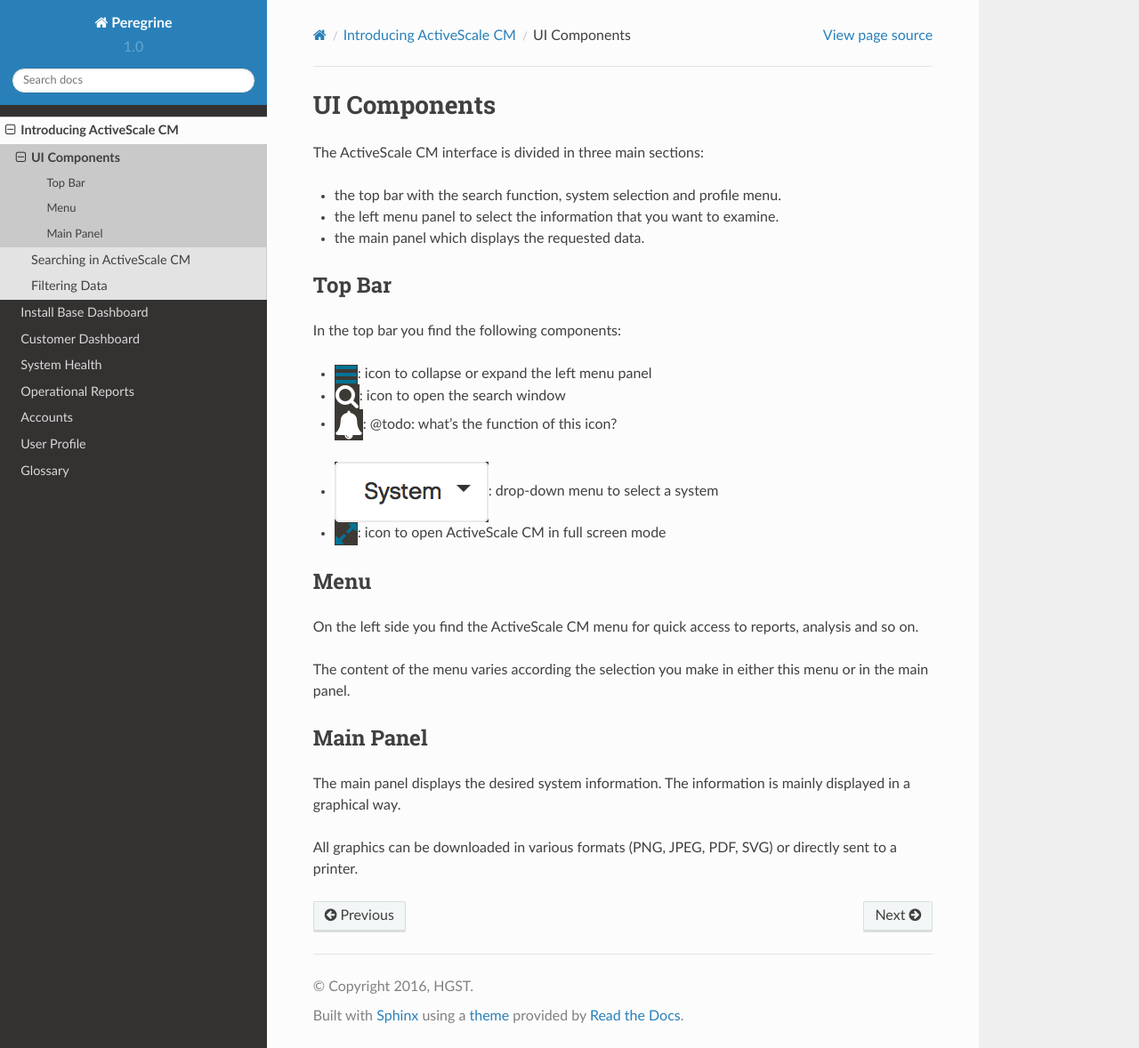
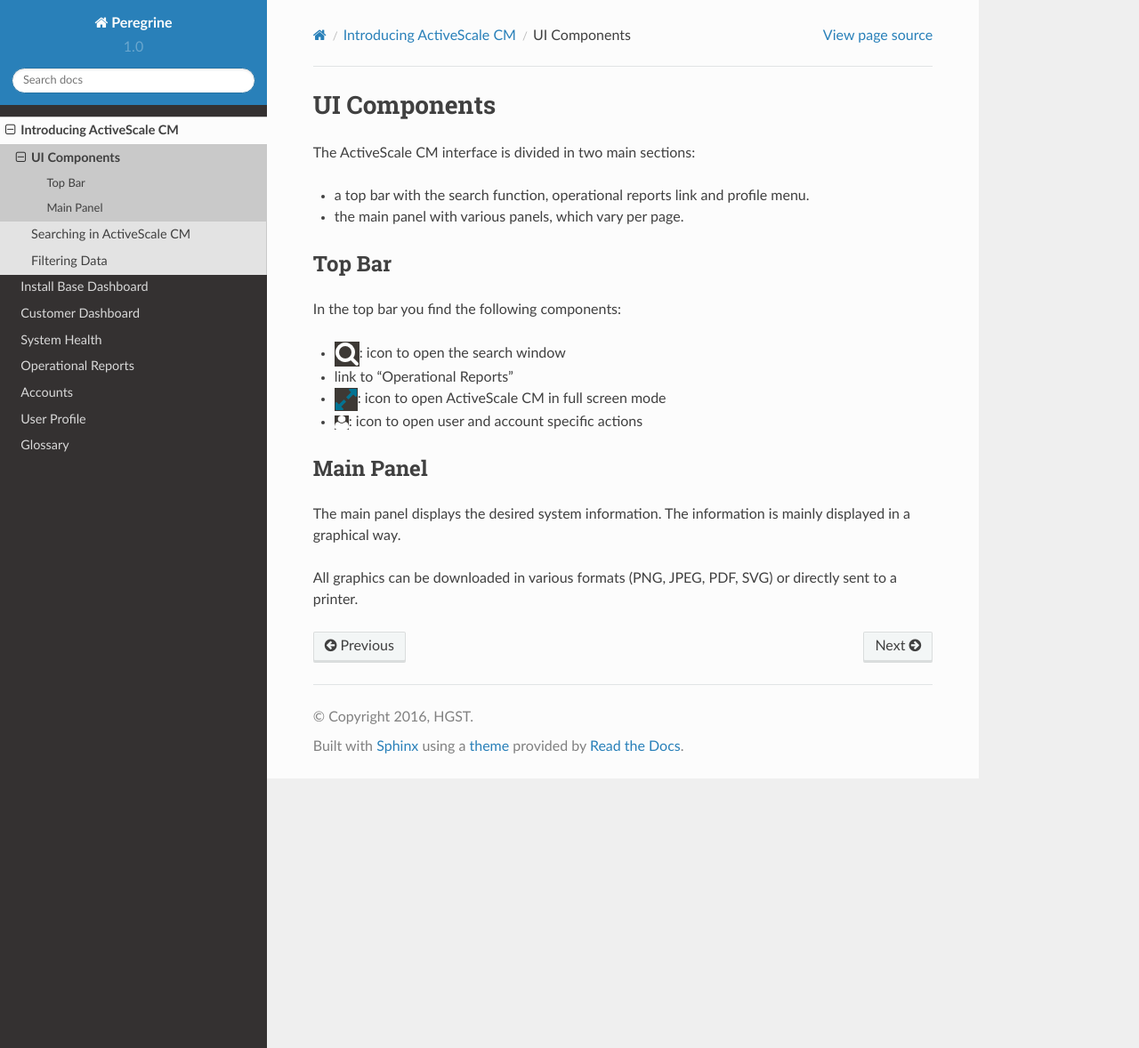
Before and after one commit to tdewolf/peregrine, a Sphinx documentation site: the page built from source/introduction/ui_components.rst, in a window 1280 px wide and 1178 px high. Shown: the whole window at 89% size. Built offline with Sphinx 7.4.7 and the Read the Docs theme 2.0.0, drawn with Linux system fonts in a browser that asks for light colours; pages that are not in the unit, such as notebooks, are missing from menus.

```diff
--- a/source/conf.py
+++ b/source/conf.py
@@ -21,13 +21,14 @@
 #sys.path.insert(0, os.path.abspath('.'))
 branding = os.environ.get('BRANDING', 'hgst')
 brandings = {
-    'hgst': ('ActiveScale CM', 'HGST', '1.0','ActiveScale SM'),
+    'hgst': ('ActiveScale CM', 'HGST', '1.0','ActiveScale Compute Management','ActiveScale SM'),
 }
 
 rst_epilog = """
 .. |prod| replace:: %s
 .. |comp| replace:: %s
 .. |version| replace:: %s
+.. |prodlong| replace:: %s
 .. |as| replace:: %s
 """% brandings[branding]
 
--- a/source/introduction/ui_components.rst
+++ b/source/introduction/ui_components.rst
@@ -1,23 +1,18 @@
-.. |collapse_expand| image:: ../_static/collapse_expand.png
-
 .. |search| image:: ../_static/search.png
 
-.. |alert| image:: ../_static/alert.png
+.. |full_screen| image:: ../_static/full_screen.png
 
-.. |system_selection| image:: ../_static/system_selection.png
-
-.. |full_screen| image:: ../_static/full_screen.png
+.. |peregrine_avatar| image:: ../_static/peregrine_avatar.png
 
 .. _ui_components:
 
 UI Components
 =============
 
-The |prod| interface is divided in three main sections:
+The |prod| interface is divided in two main sections:
 
-* the top bar with the search function, system selection and profile menu.
-* the left menu panel to select the information that you want to examine.
-* the main panel which displays the requested data.
+* a top bar with the search function, operational reports link and profile menu.
+* the main panel with various panels, which vary per page.
 
 
 Top Bar
@@ -25,24 +20,10 @@
 
 In the top bar you find the following components:
 
-* |collapse_expand|: icon to collapse or expand the left menu panel
 * |search|: icon to open the search window
-* |alert|: @todo: what's the function of this icon?
-
-.. todo::
-
-   what's the function of this icon?
-
-* |system_selection|: drop-down menu to select a system
+* link to "Operational Reports"
 * |full_screen|: icon to open |prod| in full screen mode
-
-
-Menu
-----
-
-On the left side you find the |prod| menu for quick access to reports, analysis and so on.
-
-The content of the menu varies according the selection you make in either this menu or in the main panel.
+* |peregrine_avatar|: icon to open user and account specific actions
 
 
 Main Panel
--- a/source/introduction/what_is_peregrine.rst
+++ b/source/introduction/what_is_peregrine.rst
@@ -19,3 +19,5 @@
 The software provides also a variety of reports to help you analyse the usage of the installation in
 terms of used capacity and how the capacity is used. These analysis provides also an estimate to when a
 system reaches its full capacity.
+
+The content in |prod| depends on the user and its role.
```
Also changed, not shown: source/introduction/filtering_data.rst (+16 -4 lines), source/_static/alert.png (deleted), source/_static/collapse_expand.png (deleted), source/_static/system_selection.png (deleted), 1 other file.
